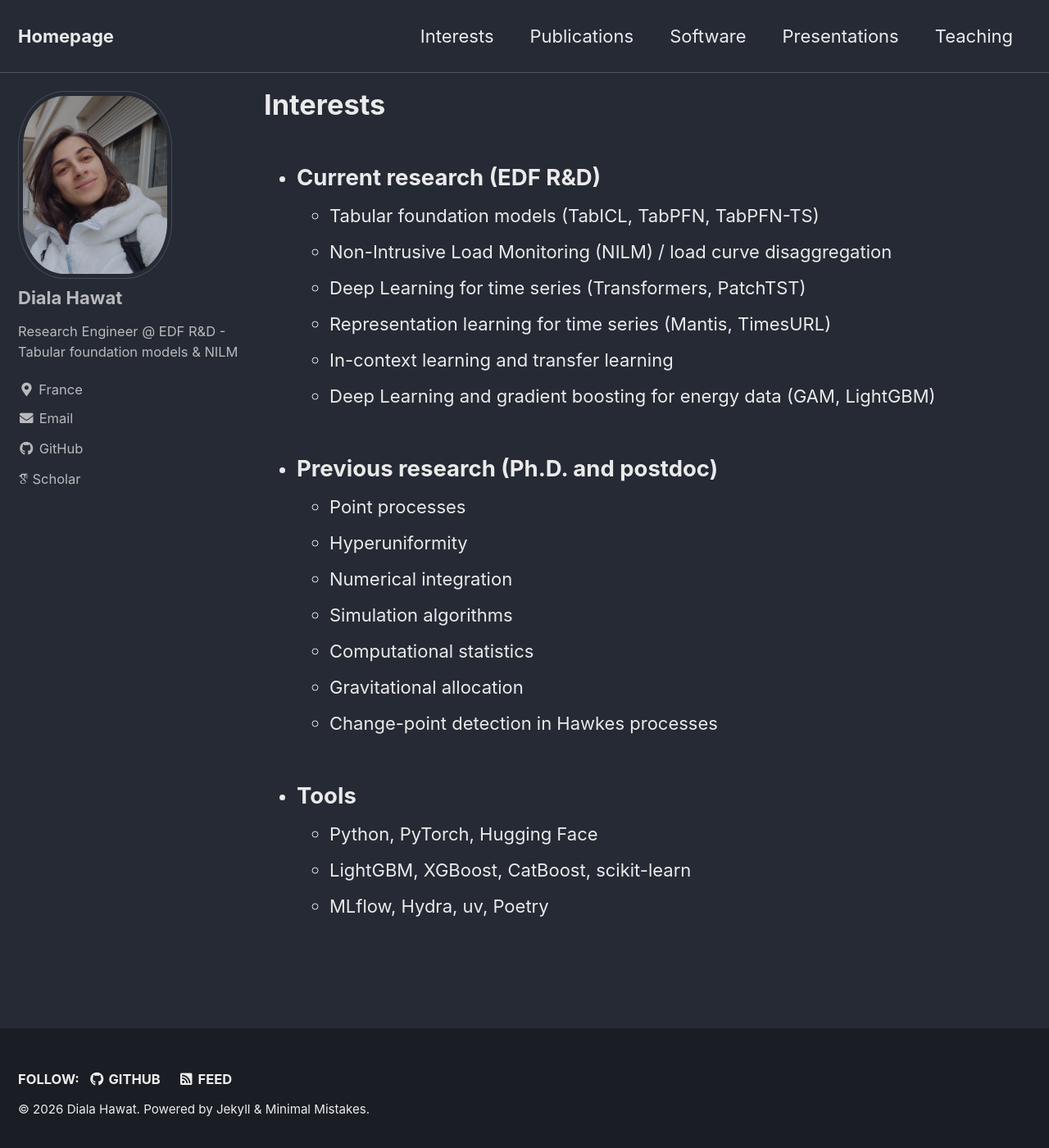
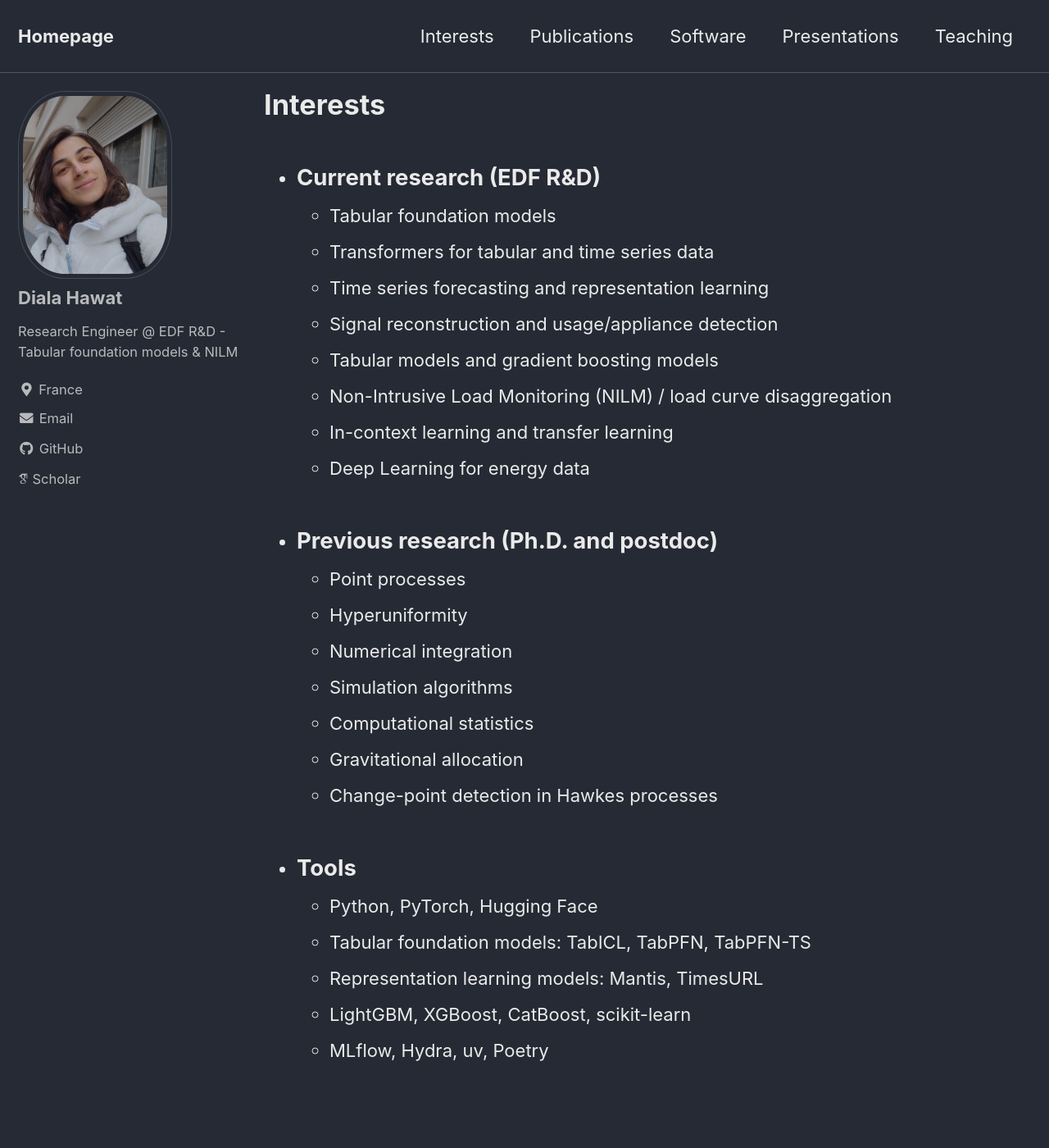
Before and after one commit to dhawat/dhawat.github.io, a Jekyll site: the page built from _pages/interests.md, in a window 1280 px wide and 1400 px high. Shown: the whole window at 82% size. Built offline with Jekyll 4.4.1, drawn with Linux system fonts in a browser that asks for light colours; cached includes are drawn as plain includes; nearby versions of some CDN libraries; some web fonts are replaced.

Commit message:
Rework interests page: concept-level research list, model names in Tools
Current research now describes areas of work (forecasting,
representation learning, signal reconstruction, tabular/gradient
boosting models, etc.) without naming specific models. The specific
tabular foundation models and representation learning models moved
to the Tools section instead.

```diff
--- a/_pages/interests.md
+++ b/_pages/interests.md
@@ -9,12 +9,14 @@ title: "Interests"
 <!-- I'm working on the subject: "stochastic methods for numerical integrations", under the supervision of [Rémi BARDENET](http://rbardenet.github.io/) and  [Raphael LACHIEZE-REY](https://helios2.mi.parisdescartes.fr/~rlachiez/).\ -->
 * ## Current research (EDF R&D)
 
-  * Tabular foundation models (TabICL, TabPFN, TabPFN-TS)
+  * Tabular foundation models
+  * Transformers for tabular and time series data
+  * Time series forecasting and representation learning
+  * Signal reconstruction and usage/appliance detection
+  * Tabular models and gradient boosting models
   * Non-Intrusive Load Monitoring (NILM) / load curve disaggregation
-  * Deep Learning for time series (Transformers, PatchTST)
-  * Representation learning for time series (Mantis, TimesURL)
   * In-context learning and transfer learning
-  * Deep Learning and gradient boosting for energy data (GAM, LightGBM)
+  * Deep Learning for energy data
 
 * ## Previous research (Ph.D. and postdoc)
 
@@ -29,5 +31,7 @@ title: "Interests"
 * ## Tools
 
   * Python, PyTorch, Hugging Face
+  * Tabular foundation models: TabICL, TabPFN, TabPFN-TS
+  * Representation learning models: Mantis, TimesURL
   * LightGBM, XGBoost, CatBoost, scikit-learn
   * MLflow, Hydra, uv, Poetry
```
